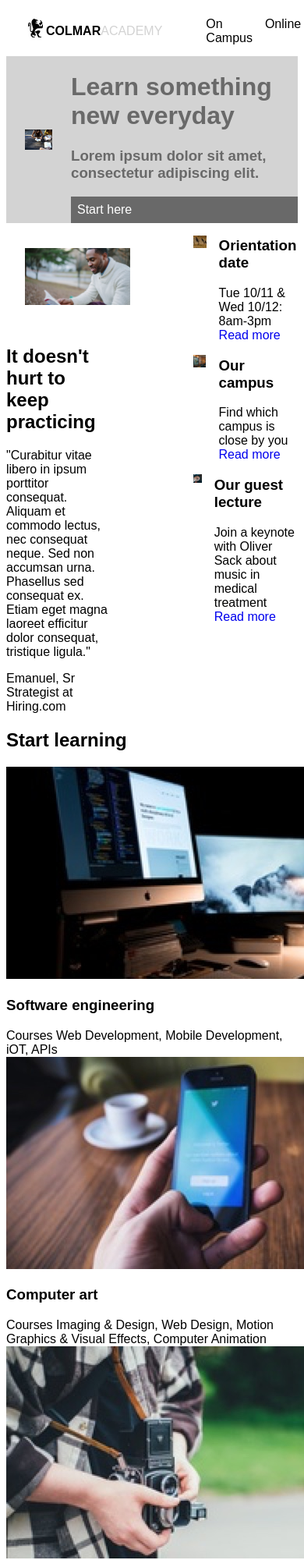
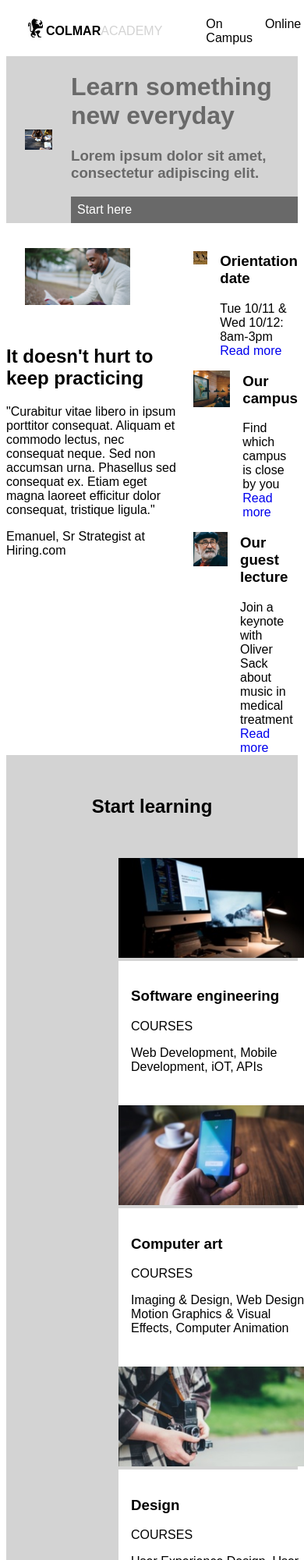
Before and after one commit to naralynne/naralynne-Colmar, a plain HTML site: page index.html in a window 390 px wide. Shown: the top 2000 px of the page at 78% size. Drawn offline with Linux system fonts and the light colour scheme.

Commit message:
Styled first 4 main sections; need to finish Thesis and footer

```diff
--- a/index.html
+++ b/index.html
@@ -53,7 +53,7 @@
             <img src="./resources/images/information-main.jpg" alt="reading">
           </div>
 
-          <div class="information-main contet">
+          <div class="information-main-content">
             <h2>It doesn't hurt to keep practicing</h2>
             <p>"Curabitur vitae libero in ipsum porttitor consequat. Aliquam et commodo
               lectus, nec consequat neque. Sed non accumsan urna. Phasellus sed
@@ -63,7 +63,7 @@
         </div>
 
     <!--INFORMATION Sidebar-->
-        <div class="information-sidebar">
+        <div class="sidebar">
 
         <!--Orientation sidebar-->
             <div class="sidebar-item">
@@ -97,14 +97,14 @@
                 <img src="./resources/images/information-guest-lecture.jpg" alt="Classroom">
               </div>
 
-              <div class="lecture content">
+              <div class="lecture-content">
                 <h3>Our guest lecture</h3>
                 <span class="sidebar-content">Join a keynote with Oliver Sack about music in medical treatment</span>
                 <a href="#" class="sidebar-link">Read more</a>
               </div> <!--Close guest-content div-->
             </div> <!--Close guest-lecture div-->
 
-        </div> <!--Close information-sidebar div-->
+        </div> <!--Close sidebar div-->
       </div> <!--Close information div-->
 
 <!--COURSES SECTION-->
@@ -116,68 +116,68 @@
     <!--Courses-->
         <div class="courses">
           <div class="course">
-            <div class="course image-container">
+            <div class="course-image-container">
               <img src="./resources/images/course-software.jpg" alt="Software engineering">
             </div>
             <div class="course-content">
               <h3>Software engineering</h3>
               <span class="category">Courses</span>
-              <span class="description">Web Development, Mobile Development, iOT, APIs</span>
+              <p class="description">Web Development, Mobile Development, iOT, APIs</p>
             </div> <!--Close course-content div-->
           </div> <!--Close course indiv div-->
 
           <div class="course">
-            <div class="course image-container">
+            <div class="course-image-container">
               <img src="./resources/images/course-computer-art.jpg" alt="Mobile Phone">
             </div>
             <div class="course-content">
               <h3>Computer art</h3>
               <span class="category">Courses</span>
-              <span class="description">Imaging & Design, Web Design, Motion Graphics & Visual Effects, Computer Animation</span>
+              <p class="description">Imaging & Design, Web Design, Motion Graphics & Visual Effects, Computer Animation</p>
             </div> <!--Close course-content div-->
           </div> <!--Close course indiv div-->
 
           <div class="course">
-            <div class="course image-container">
+            <div class="course-image-container">
               <img src="./resources/images/course-design.jpg" alt="Photographer">
             </div>
             <div class="course-content">
               <h3>Design</h3>
               <span class="category">Courses</span>
-              <span class="description">User Experience Design, User Research, Visual Design</span>
+              <p class="description">User Experience Design, User Research, Visual Design</p>
             </div> <!--Close course-content div-->
           </div> <!--Close course indiv div-->
 
           <div class="course">
-            <div class="course image-container">
+            <div class="course-image-container">
               <img src="./resources/images/course-data.jpg" alt="Data charts">
             </div>
             <div class="course-content">
               <h3>Data</h3>
               <span class="category">Courses</span>
-              <span class="description">Data Science, Big Data, SQL, Data Visualization</span>
+              <p class="description">Data Science, Big Data, SQL, Data Visualization</p>
             </div> <!--Close course-content div-->
           </div> <!--Close course indiv div-->
 
           <div class="course">
-            <div class="course image-container">
+            <div class="course-image-container">
               <img src="./resources/images/course-business.jpg" alt="Chess pieces">
             </div>
             <div class="course-content">
               <h3>Business</h3>
               <span class="category">Courses</span>
-              <span class="description">Product Development, Business Development, Startup</span>
+              <p class="description">Product Development, Business Development, Startup</p>
             </div> <!--Close course-content div-->
           </div> <!--Close course indiv div-->
 
           <div class="course">
-            <div class="course image-container">
+            <div class="course-image-container">
               <img src="./resources/images/course-marketing.jpg" alt="Smartwatch">
             </div>
             <div class="course-content">
               <h3>Marketing</h3>
               <span class="category">Courses</span>
-              <span class="description">Analytics, Content Marketing, Mobile Marketing</span>
+              <p class="description">Analytics, Content Marketing, Mobile Marketing</p>
             </div> <!--Close course-content div-->
           </div> <!--Close course indiv div-->
 
@@ -186,19 +186,19 @@
 
 <!--THESIS SECTION-->
 
-    <div class="Thesis container">
+    <div class="Thesis-container">
       <div>
         <h2>Thesis exhibit</h2>
       </div>
 
-      <div class="Thesis content">
+      <div class="thesis-content">
         <div class="thesis-main">
           <div class="lg-image-container">
             <video src="./resources/videos/thesis.mp4" autoplay poster="posterimage.jpg">
             </video>
           </div>
 
-          <div class="thesis-main content">
+          <div class="thesis-main-content">
             <h2>Reimagine urban</h2>
             <p>"Curabitur vitae libero in ipsum porttitor consequat. Aliquam et commodo
               lectus, nec consequat neque. Sed non accumsan urna. Phasellus sed
@@ -207,37 +207,36 @@
         </div> <!--Close thesis-main div-->
 
         <!--THESIS Sidebar-->
-            <div class="thesis-sidebar">
         <div class="sidebar">
 
             <!--Fisma sidebar-->
-                <div id="fisma">
+          <div class="sidebar-item">
               <div class="sidebar-image">
                   <img src="./resources/images/thesis-fisma.jpg" alt="Prototype showcase">
               </div>
 
-                  <div class="fisma-content">
+              <div class="sidebar-content">
                  <h3>Fisma: Design and Prototype</h3>
-                    <span  class="sidebar content">Designer showcase of new prototype product</span>
-                  </div> <!--Close fisma-content div-->
-                </div> <!--Close fisma div-->
+                    <span class="sidebar-content">Designer showcase of new prototype product</span>
+                  </div> <!--Close sidebar-content div-->
+              </div> <!--Close sidebar-item div-->
 
             <!--Now and Then sidebar-->
-                <div id="NowThen">
+          <div class="sidebar-item">
               <div class="sidebar-image">
                  <img src="./resources/images/thesis-now-and-then.jpg" alt="Empire State Building">
               </div>
 
-                  <div class="NowThen content">
+              <div class="sidebar-content">
                   <h3>Now and then</h3>
                      <span class="sidebar content">Research study about New York</span>
-                  </div> <!--Close NowThen content div-->
-                </div> <!--Close NowThen div-->
+              </div> <!--Close sidebar-content div-->
+          </div> <!--Close sidebar-item div-->
+
 
         </div> <!--Close sidebar div-->
-            </div> <!--Close thesis-sidebar div-->
+      </div> <!--Close Thesis-content div-->
 
-      </div> <!--Close Thesis content div-->
 
     </div> <!--Close Thesis container div-->
 
--- a/resources/style.css
+++ b/resources/style.css
@@ -5,8 +5,8 @@ html {
   font-size: 16px;
 }
 
-.main-site: {
-  max-width: 960px;
+.main-site {
+  max-width: 1100px;
 }
 
 .lg-image-container {
@@ -17,6 +17,35 @@ html {
 .lg-image-container img {
   max-width: 100%;
   display: block;
+}
+
+.sidebar {
+  max-width: 40%;
+  padding-top: 20px;
+}
+
+.sidebar-item {
+  display: flex;
+}
+
+.sidebar-image {
+  max-width: 35%;
+  height: auto;
+  margin: 16px;
+}
+
+.sidebar-image img {
+  max-width: 100%;
+  display: block;
+}
+
+.sidebar-content {
+  max-width: 100%;
+  display: block;
+}
+
+.sidebar-link {
+  text-decoration: none;
 }
 
 
@@ -59,14 +88,13 @@ html {
   margin-left: 16px;
 }
 
-/* MAIN BANNER SECTION */
+/* MAIN BANNER SECTION -- fix alignment of button*/
 .main-banner {
   display: flex;
   background-color: lightgrey;
   justify-content: space-between;
   align-items: center;
 }
-
 
 .main-banner_content {
   text-align: left;
@@ -86,38 +114,95 @@ html {
 
 }
 
-/* INFORMATION SECTION */
+/* INFORMATION SECTION -- Fix main image size*/
 .information {
   display: flex;
 }
 
 .information-main {
-  width: 60%;
+  max-width: 60%;
+  /*padding: 32px 24px;*/
 }
 
-.information-sidebar {
-  width: 40%;
+.information-main-content {
+  padding-bottom: 24px;
+  max-width: 100%;
 }
 
-.sidebar-item {
+
+
+/* COURSES SECTION */
+.courses-container {
+  max-width: 1100px;
+  margin: 0 auto;
+  align-content: center;
+  justify-content: space-between;
+  background-color: lightgrey;
+  padding: 0 72px;
+}
+
+.courses-container h2 {
+  padding-top: 32px;
+  text-align: center;
+}
+
+.courses {
+  display: flex;
+  padding: 32px 72px;
+  flex-wrap: wrap;
+  flex-direction: row;
+}
+
+.course {
+  width: 250px;
+  margin-right: 16px;
+}
+
+.course-image-container img {
+  height: auto;
+  max-width: 250px;
+
+}
+
+.course-content {
+  max-width: 250px;
+  background-color: white;
+  padding: 16px 0 24px 16px;
+}
+
+.course .category {
+  text-transform: uppercase;
+  padding: 8px 0;
+}
+
+/* THESIS SECTION -- Fix this section*/
+.Thesis-content {
   display: flex;
 }
 
-.sidebar-image {
-  width: 35%;
-  height: auto;
-  margin: 16px;
+.Thesis-container h2 {
+  display: block;
+  padding: 32px 0;
+  text-align: center;
 }
 
-.sidebar-image img {
-  max-width: 100%;
-  display: block;
+.thesis-main {
+  max-width: 60%;
+  /*padding: 32px 24px;*/
 }
 
-.sidebar-content {
-  width: 65%;
+.thesis-main-content {
+  padding-bottom: 24px;
+  max-width: 100%;
 }
 
-.sidebar-link {
-  text-decoration: none;
+.thesis-main video {
+  max-width: 100%;
 }
+
+/*.thesis-sidebar {
+  max-width: 40%;
+  padding-top: 20px;
+} */
+
+/* FOOTER STYLES HERE */
```
Lines whose indentation alone changed are shown as unchanged.
